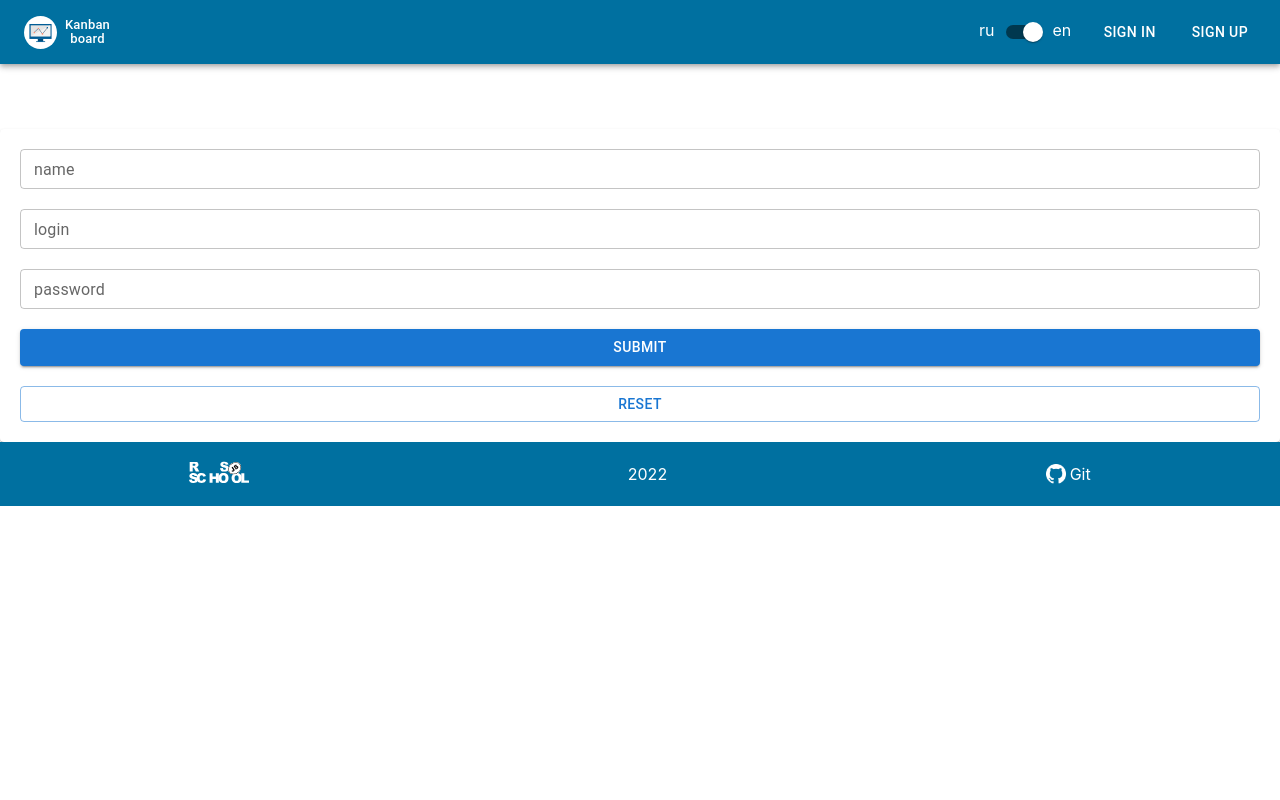
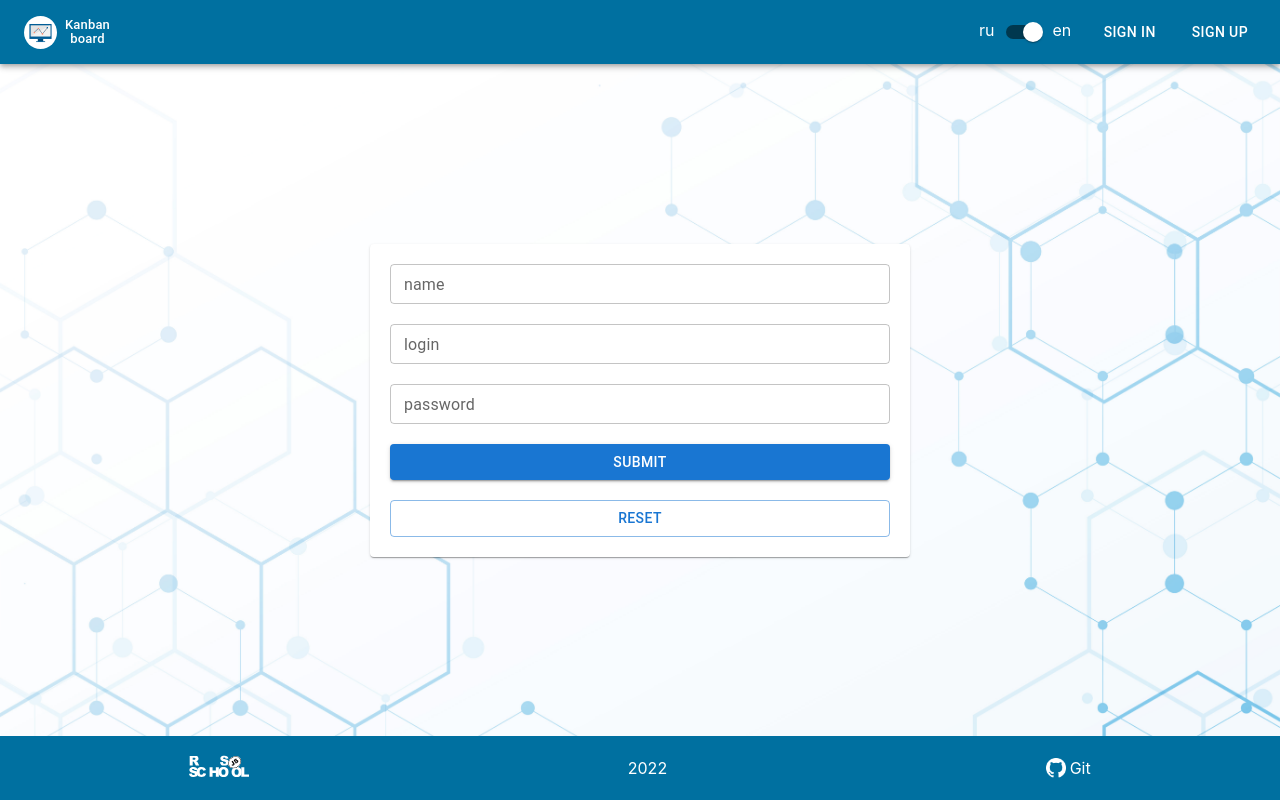
Before and after one commit to dmitriStpaniuk/project-management, a React (Create React App) app: page /registration in a window 1280 px wide. Built offline with nearby package versions, Linux system fonts and the light colour scheme.

Commit message:
add: container for registration

```diff
--- /dev/null
+++ b/src/components/pages/registration/Registration.module.scss
@@ -0,0 +1,24 @@
+.registration {
+  background-image: url('./../../assets/images/background.jpg');
+  background-size: cover;
+  background-repeat: no-repeat;
+}
+.wrapper {
+  display: flex;
+  min-height: calc(100vh - 128px);
+  justify-content: center;
+  flex-wrap: wrap;
+  align-items: center;
+  @media (max-width: 600px) {
+    column-gap: 1rem;
+    min-height: calc(100vh - 112px);
+  }
+}
+
+.formButton {
+  background-color: #0070a0;
+  // width: 130px;
+}
+.formButton:hover {
+  background-color: #d95700;
+}
--- a/src/components/pages/registration/Registration.tsx
+++ b/src/components/pages/registration/Registration.tsx
@@ -5,6 +5,7 @@ import { FormProvider, useForm } from 'react-hook-form';
 import { SignupUserData } from 'services/userServiceTypes';
 import { useAppDispatch } from 'store/store';
 import { createNewUserThunk } from 'store/thunks/userThunk';
+import styles from './Registration.module.scss';
 
 export default function Registration() {
   const dispatch = useAppDispatch();
@@ -19,18 +20,29 @@ export default function Registration() {
   };
 
   return (
-    <Paper style={{ marginTop: '65px', display: 'grid', gridRowGap: '20px', padding: '20px' }}>
+    <div className={styles.registration}>
+      <div className="container">
+        <div className={styles.wrapper}>
+          <Paper style={{ width: '500px', display: 'grid', gridRowGap: '20px', padding: '20px' }}>
             <FormProvider {...methods}>
               <FormInputText name="name" label="name" type="text" />
               <FormInputText name="login" label="login" type="text" />
               <FormInputText name="password" label="password" type="password" />
             </FormProvider>
-      <Button onClick={handleSubmit(onSubmit)} variant={'contained'} disabled={isSubmitting}>
+            <Button
+              className={styles.formButton}
+              onClick={handleSubmit(onSubmit)}
+              variant={'contained'}
+              disabled={isSubmitting}
+            >
               Submit
             </Button>
             <Button onClick={() => reset()} variant={'outlined'}>
               Reset
             </Button>
           </Paper>
+        </div>
+      </div>
+    </div>
   );
 }
--- a/src/components/pages/welcomePage/WelcomePage.module.scss
+++ b/src/components/pages/welcomePage/WelcomePage.module.scss
@@ -11,6 +11,7 @@
   align-items: center;
   @media (max-width: 600px) {
     column-gap: 1rem;
+  min-height: calc(100vh - 112px);
   }
 }
 .projectInfo {
@@ -29,10 +30,10 @@
   font-size: calc(0.7rem + 0.6vw);
   font-weight: 600;
   color: #1f1f1f;
-  // max-width: 45%;
   @media (max-width: 600px) {
       font-size: calc(1rem);
       text-align: center;
+      padding-top: 1.5rem;
   }
 }
 .welcomeImage {
```
Lines whose indentation alone changed are shown as unchanged.
